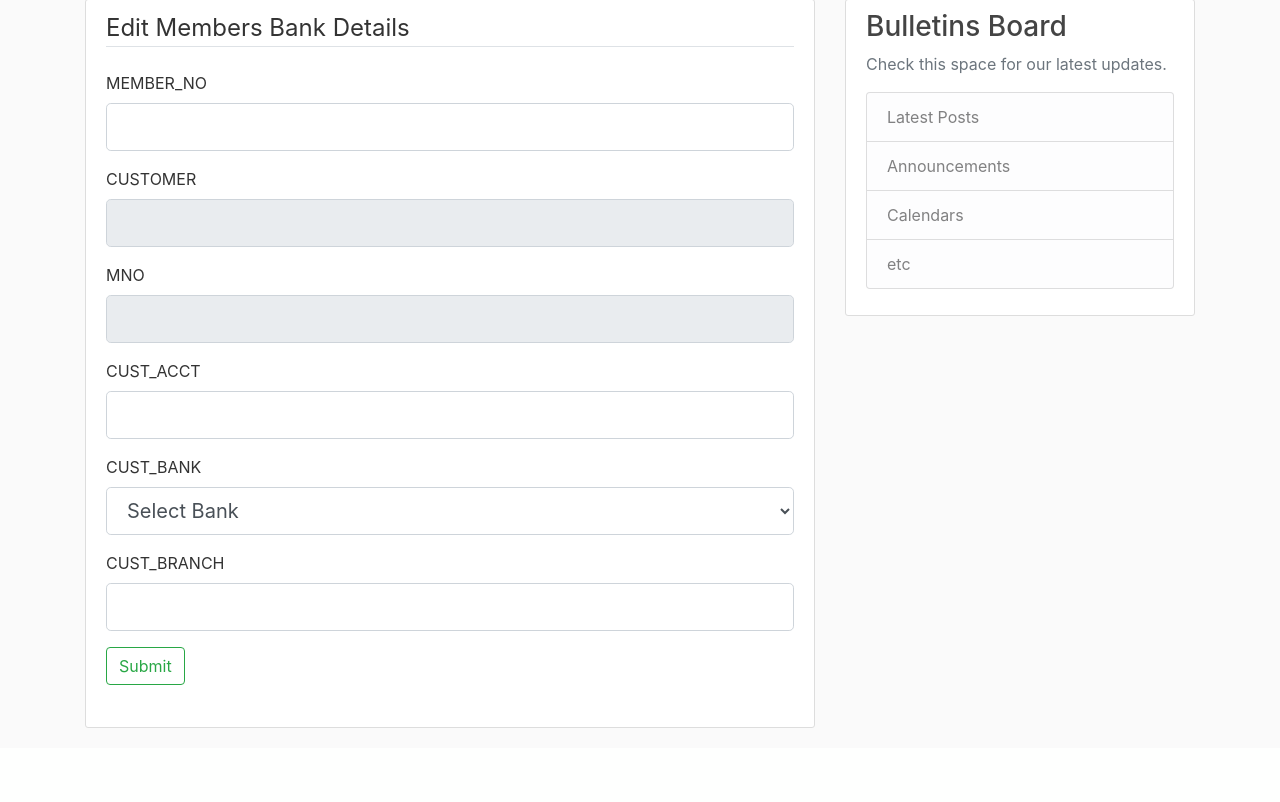
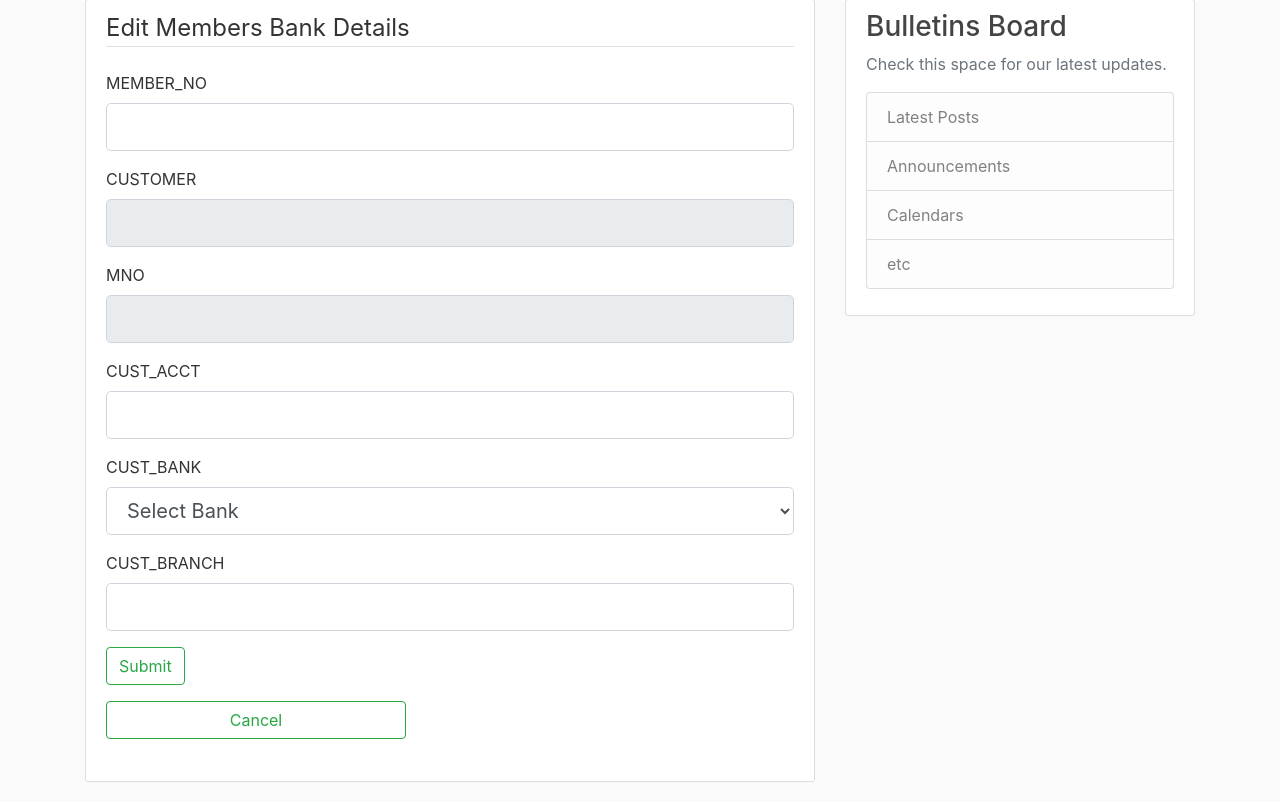
Before and after one commit to dmwangike/my-flask-app, a Flask app: page /edit_bnk_details in a window 1280 px wide. Shown: the part 81-883 px from the top of the page. Before the commit the page ends 809 px from the top, so only its background shows below. Run offline with Flask 3, Linux system fonts and the light colour scheme; the visitor is signed in with stand-in values (Sample User, id 1); parts of the project's set-up code (start-up, migrations or seed data) failed here and were passed over; some libraries are stand-ins or nearby versions.

Commit message:
Cancel Buttons

```diff
--- a/myfunctions/edit_cust.py
+++ b/myfunctions/edit_cust.py
@@ -913,7 +913,7 @@ def update_loan_status_logic():
     return redirect(url_for('loans'))
 
 
-# Function fill cust query
+# Function fill loan query
 def get_loan_details_logic():
     cmemberid = request.form.get('cmemberid')
 
--- a/templates/amend_cust_contacts.html
+++ b/templates/amend_cust_contacts.html
@@ -122,6 +122,9 @@
             <div class="form-group">
                 {{ form.submit(class="btn btn-outline-success") }}
             </div>
+                <div class="form-group">
+			        <a href="{{ url_for('home') }}" class="btn btn-outline-success" style="width: 300px;">Cancel</a>
+    </div>
         </fieldset>
     </form>
 </div>
--- a/templates/edit_bnk_details.html
+++ b/templates/edit_bnk_details.html
@@ -92,6 +92,9 @@
                 <div class="form-group">
                     {{ form.submit(class="btn btn-outline-success") }}
                 </div>
+                    <div class="form-group">
+				        <a href="{{ url_for('home') }}" class="btn btn-outline-success" style="width: 300px;">Cancel</a>
+    </div>
             </fieldset>
         </form>
     </div>
--- a/templates/edit_kyc_details.html
+++ b/templates/edit_kyc_details.html
@@ -79,6 +79,9 @@
                 <div class="form-group">
                     {{ form.submit(class="btn btn-outline-success") }}
                 </div>
+                    <div class="form-group">
+				        <a href="{{ url_for('home') }}" class="btn btn-outline-success" style="width: 300px;">Cancel</a>
+    </div>
             </fieldset>
         </form>
     </div>
--- a/templates/edit_related_party.html
+++ b/templates/edit_related_party.html
@@ -117,6 +117,9 @@
             <div class="form-group">
                 {{ form.submit(class="btn btn-outline-success") }}
             </div>
+                <div class="form-group">
+			        <a href="{{ url_for('home') }}" class="btn btn-outline-success" style="width: 300px;">Cancel</a>
+    </div>
         </fieldset>
     </form>
 </div>
--- a/templates/enrich_member_details.html
+++ b/templates/enrich_member_details.html
@@ -116,6 +116,9 @@
                 <div class="form-group">
                     {{ form.submit(class="btn btn-outline-success") }}
                 </div>
+                    <div class="form-group">
+				        <a href="{{ url_for('home') }}" class="btn btn-outline-success" style="width: 300px;">Cancel</a>
+    </div>
             </fieldset>
         </form>
     </div>
```
